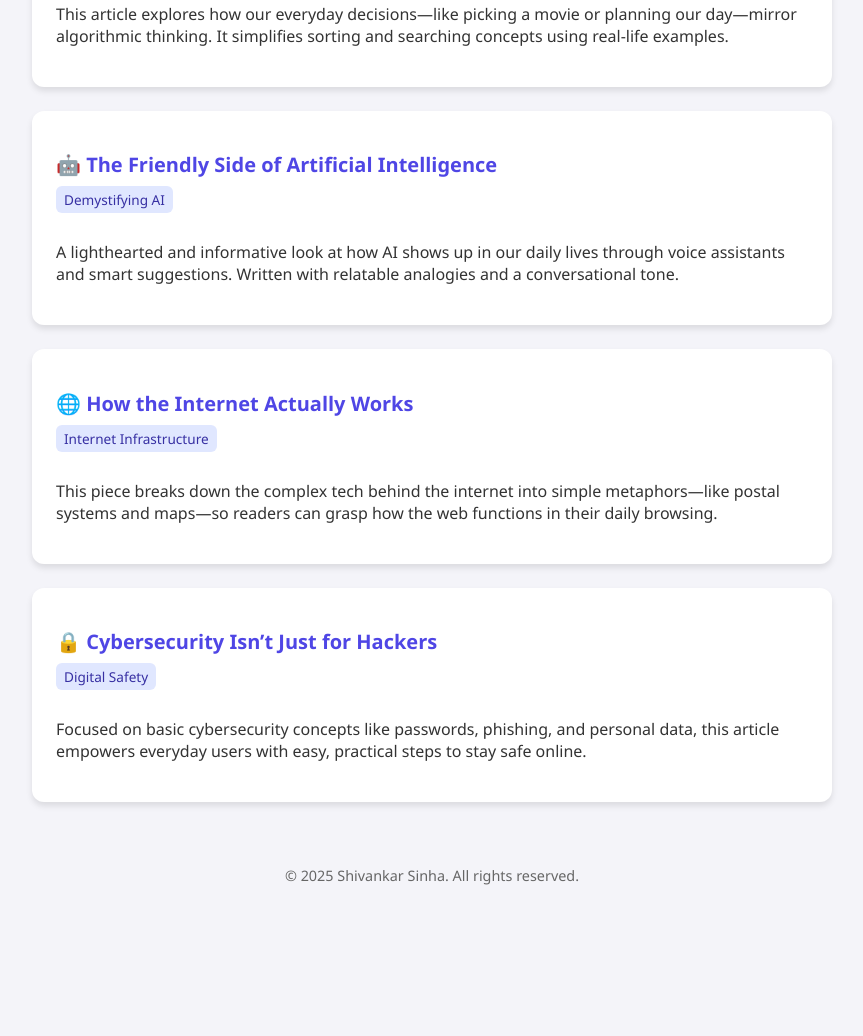
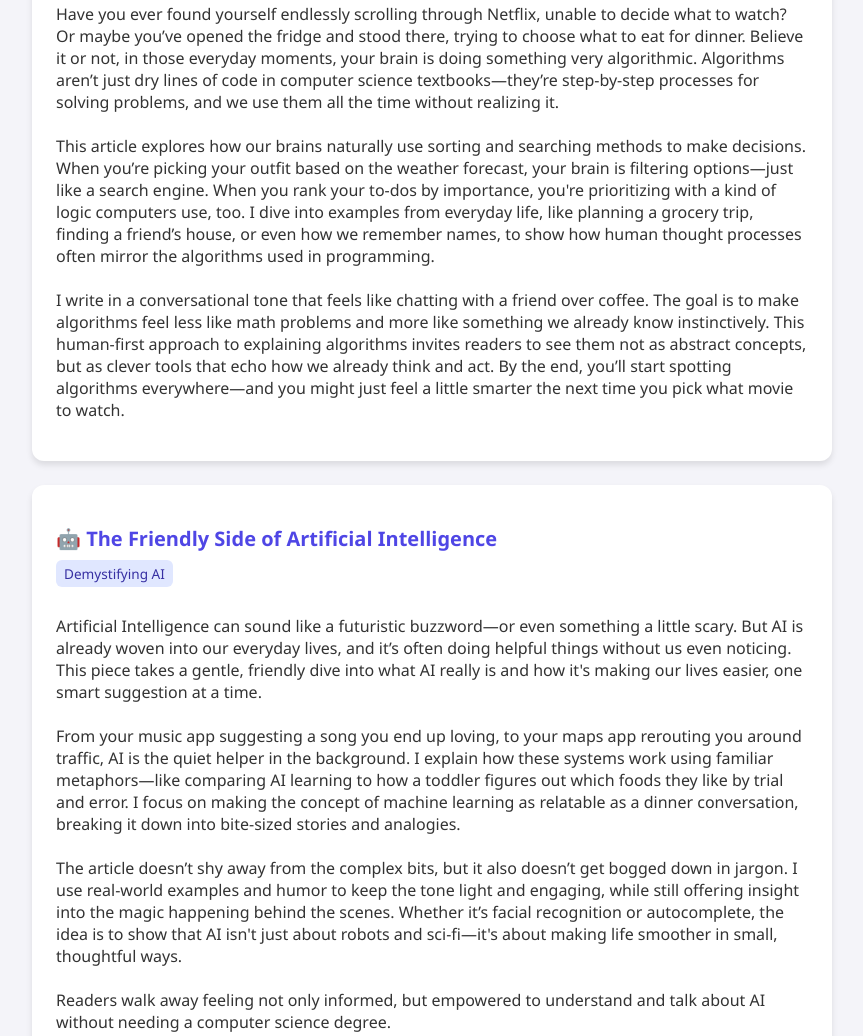
Before and after one commit to Shivankar2001/Shinvankar-Sinha, a plain HTML site: page index.html in a window 1280 px wide. Shown: the part 321-1357 px from the top of the page, without its empty margins (208-1071 px from the left). Before the commit the page ends 1238 px from the top, so only its background shows below. Drawn offline with Linux system fonts and the light colour scheme.

Commit message:
Update index.html

```diff
--- a/index.html
+++ b/index.html
@@ -66,28 +66,50 @@
     <section>
       <h2>🧠 Why Your Brain Loves a Good Algorithm</h2>
       <span class="tag">Algorithms & Everyday Life</span>
-      <p>This article explores how our everyday decisions—like picking a movie or planning our day—mirror algorithmic thinking. It simplifies sorting and searching concepts using real-life examples.</p>
+      <p>Have you ever found yourself endlessly scrolling through Netflix, unable to decide what to watch? Or maybe you’ve opened the fridge and stood there, trying to choose what to eat for dinner. Believe it or not, in those everyday moments, your brain is doing something very algorithmic. Algorithms aren’t just dry lines of code in computer science textbooks—they’re step-by-step processes for solving problems, and we use them all the time without realizing it.
+      <br><br>
+      This article explores how our brains naturally use sorting and searching methods to make decisions. When you’re picking your outfit based on the weather forecast, your brain is filtering options—just like a search engine. When you rank your to-dos by importance, you're prioritizing with a kind of logic computers use, too. I dive into examples from everyday life, like planning a grocery trip, finding a friend’s house, or even how we remember names, to show how human thought processes often mirror the algorithms used in programming.
+      <br><br>
+      I write in a conversational tone that feels like chatting with a friend over coffee. The goal is to make algorithms feel less like math problems and more like something we already know instinctively. This human-first approach to explaining algorithms invites readers to see them not as abstract concepts, but as clever tools that echo how we already think and act. By the end, you’ll start spotting algorithms everywhere—and you might just feel a little smarter the next time you pick what movie to watch.</p>
 
     </section>
 
     <section>
       <h2>🤖 The Friendly Side of Artificial Intelligence</h2>
       <span class="tag">Demystifying AI</span>
-      <p>A lighthearted and informative look at how AI shows up in our daily lives through voice assistants and smart suggestions. Written with relatable analogies and a conversational tone.</p>
+      <p>Artificial Intelligence can sound like a futuristic buzzword—or even something a little scary. But AI is already woven into our everyday lives, and it’s often doing helpful things without us even noticing. This piece takes a gentle, friendly dive into what AI really is and how it's making our lives easier, one smart suggestion at a time.
+      <br><br>
+      From your music app suggesting a song you end up loving, to your maps app rerouting you around traffic, AI is the quiet helper in the background. I explain how these systems work using familiar metaphors—like comparing AI learning to how a toddler figures out which foods they like by trial and error. I focus on making the concept of machine learning as relatable as a dinner conversation, breaking it down into bite-sized stories and analogies.
+      <br><br>
+      The article doesn’t shy away from the complex bits, but it also doesn’t get bogged down in jargon. I use real-world examples and humor to keep the tone light and engaging, while still offering insight into the magic happening behind the scenes. Whether it’s facial recognition or autocomplete, the idea is to show that AI isn't just about robots and sci-fi—it's about making life smoother in small, thoughtful ways.
+      <br><br>
+      Readers walk away feeling not only informed, but empowered to understand and talk about AI without needing a computer science degree.</p>
 
     </section>
 
     <section>
       <h2>🌐 How the Internet Actually Works</h2>
       <span class="tag">Internet Infrastructure</span>
-      <p>This piece breaks down the complex tech behind the internet into simple metaphors—like postal systems and maps—so readers can grasp how the web functions in their daily browsing.</p>
+      <p>The internet can feel like magic. You click a button, and a video loads. You hit “send,” and a message zips around the world in seconds. But what’s actually happening behind the scenes? In this article, I pull back the curtain on the internet’s inner workings and explain how it all comes together—without getting too technical.
+      <br><br>
+      Think of it like the world’s busiest post office. Every time you load a webpage, tiny digital envelopes (called packets) travel from your device to a server and back again, following a route that’s surprisingly similar to how we mail a letter. I use simple metaphors—like traffic systems, postal routes, and water pipes—to describe complex ideas like IP addresses, DNS, and data routing.
+      <br><br>
+      But beyond just explaining the mechanics, I also talk about how all of this affects us: why your Wi-Fi slows down at certain times, what happens when a website crashes, and how streaming platforms deliver shows without buffering. The writing is friendly, visual, and meant for curious minds who want to understand the infrastructure that powers our digital lives.
+      <br><br>
+      You won’t come away with a networking certification—but you *will* feel more confident the next time someone mentions “bandwidth” or “server downtime.”</p>
 
     </section>
 
     <section>
       <h2>🔒 Cybersecurity Isn’t Just for Hackers</h2>
       <span class="tag">Digital Safety</span>
-      <p>Focused on basic cybersecurity concepts like passwords, phishing, and personal data, this article empowers everyday users with easy, practical steps to stay safe online.</p>
+      <p>We’ve all seen those dramatic movie scenes where a hacker types furiously on a keyboard, breaking into top-secret systems in seconds. But real cybersecurity isn’t just the stuff of Hollywood—it’s something that affects all of us, every day. In this article, I make the case that understanding cybersecurity is like knowing how to lock your front door. You don’t need to be an expert; you just need to know the basics.
+      <br><br>
+      I explain what happens behind common threats like phishing, weak passwords, and public Wi-Fi risks, using relatable examples and stories. Instead of throwing around technical terms, I walk readers through situations like getting a suspicious email or using the same password for every site—and what simple steps can help keep them safer.
+      <br><br>
+      The tone is reassuring and clear. It’s not about fear—it’s about empowerment. I want readers to feel like they can take control of their digital life with a few smart habits. The piece is filled with metaphors (like comparing multi-factor authentication to a security guard at a door) and tips that are easy to remember and apply.
+      <br><br>
+      Whether you're a student, a parent, or someone who just wants to avoid the next scam, this article aims to make digital safety approachable and even a little bit fun.</p>
 
     </section>
   </main>
```
